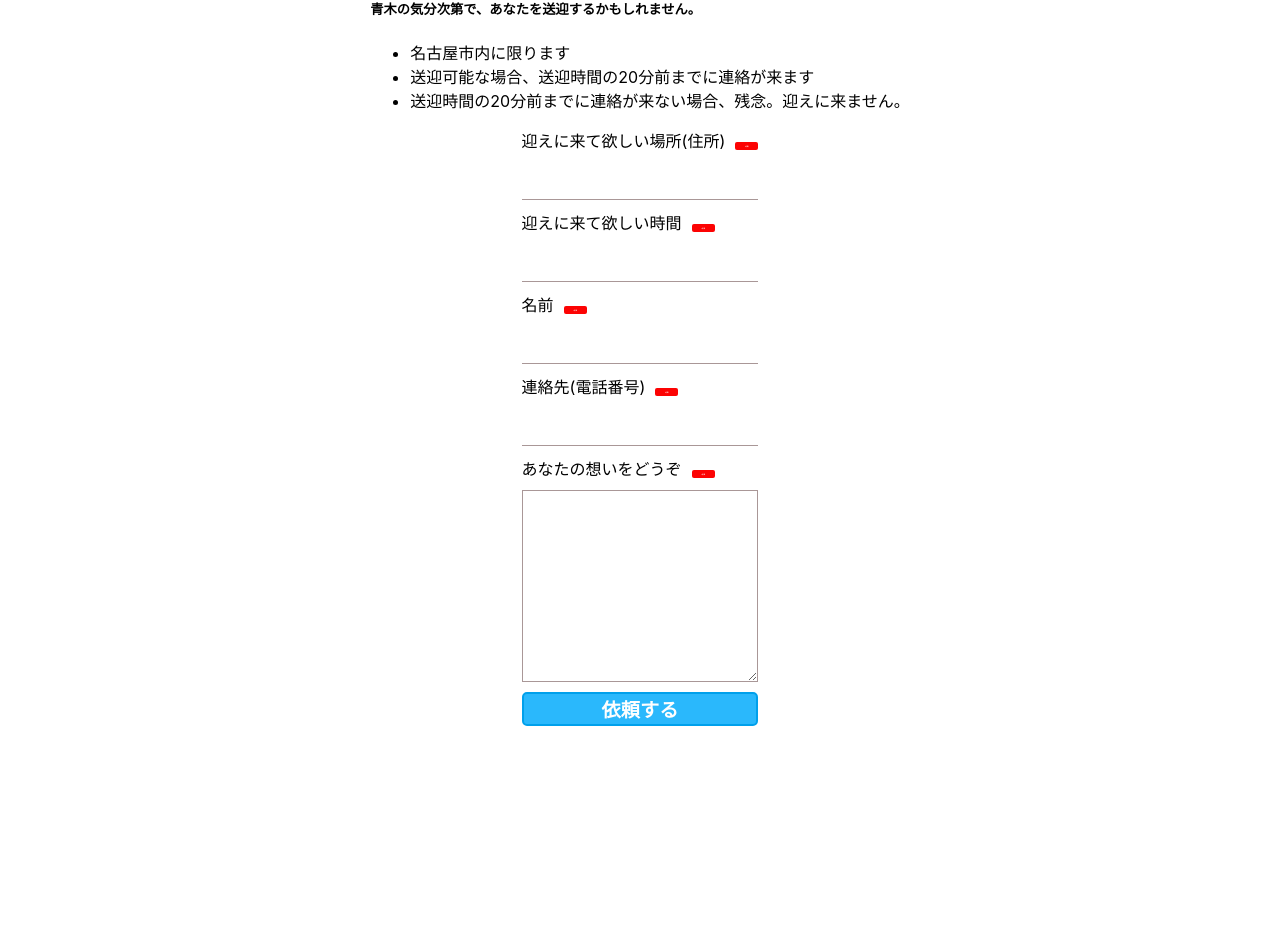
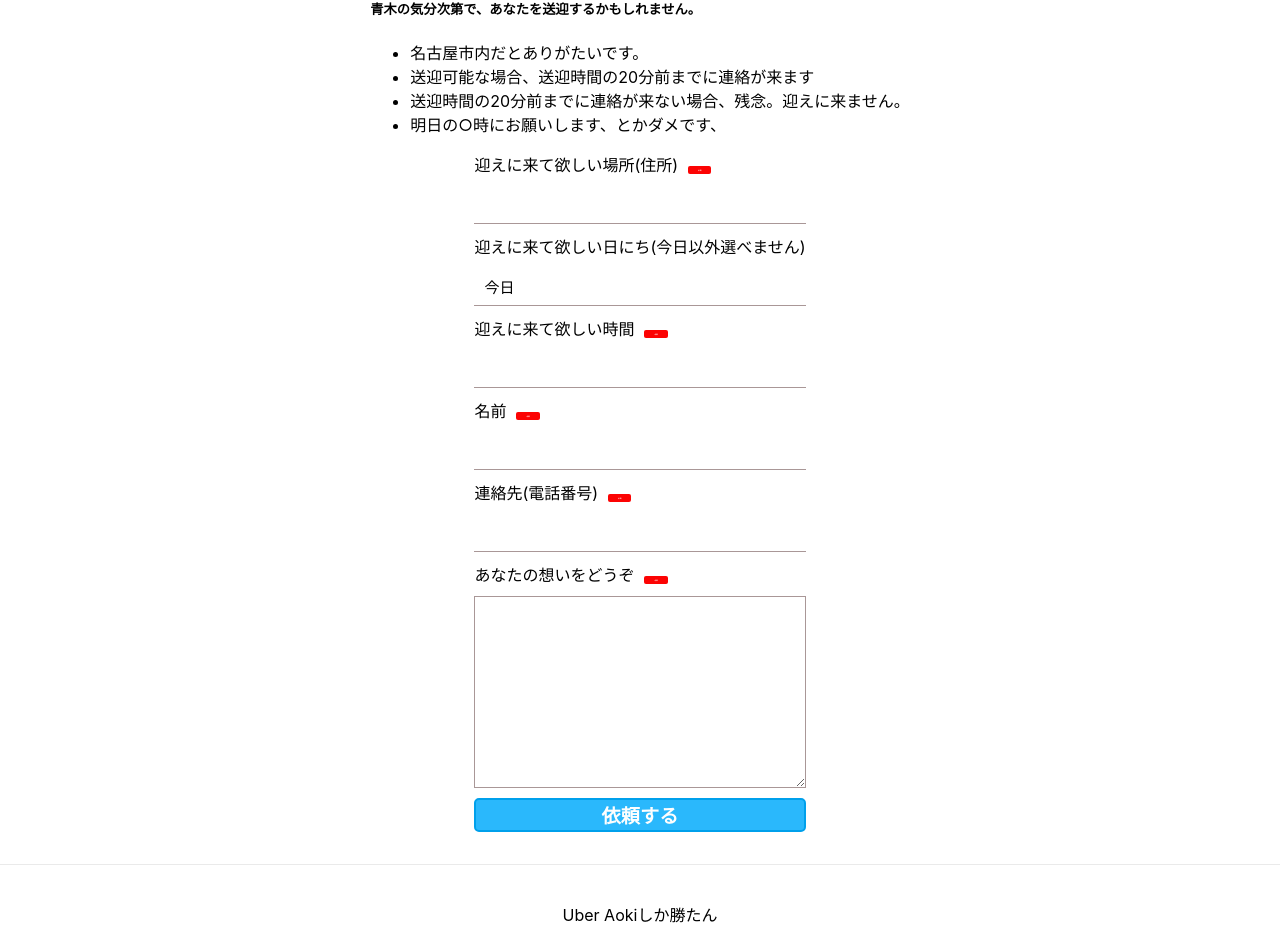
Before and after one commit to katsuomi/Uber-Aoki, a Next.js app: page / in a window 1280 px wide. Shown: the part 129-1081 px from the top of the page. Before the commit the page ends 887 px from the top, so only its background shows below. Built offline with nearby package versions, Linux system fonts and the light colour scheme.

Commit message:
add sentences

```diff
--- a/pages/index.tsx
+++ b/pages/index.tsx
@@ -47,15 +47,18 @@ const Home: FC = () => {
         <section>
           <h5>青木の気分次第で、あなたを送迎するかもしれません。</h5>
           <ul>
-            <li>名古屋市内に限ります</li>
+            <li>名古屋市内だとありがたいです。</li>
             <li>送迎可能な場合、送迎時間の20分前までに連絡が来ます</li>
             <li>送迎時間の20分前までに連絡が来ない場合、残念。迎えに来ません。</li>
+            <li>明日の○時にお願いします、とかダメです、</li>
           </ul>
         </section>
         <section>
           <form className={styles.form}>
             <span>迎えに来て欲しい場所(住所)<span className={styles.requiredBadge}>必須</span></span>
             <input required className={styles.input} value={place} onChange={e => setPlace(e.target.value)} />
+            <span>迎えに来て欲しい日にち(今日以外選べません)</span>
+            <input className={styles.input} defaultValue='今日' />
             <span>迎えに来て欲しい時間<span className={styles.requiredBadge}>必須</span></span>
             <input required className={styles.input} value={arrivalTime} onChange={e => setArrivalTime(e.target.value)} />
             <span>名前<span className={styles.requiredBadge}>必須</span></span>
@@ -68,6 +71,9 @@ const Home: FC = () => {
           </form>
         </section>
       </main>
+      <footer className={styles.footer}>
+        Uber Aokiしか勝たん
+      </footer>
     </div>
   );
 };
```
